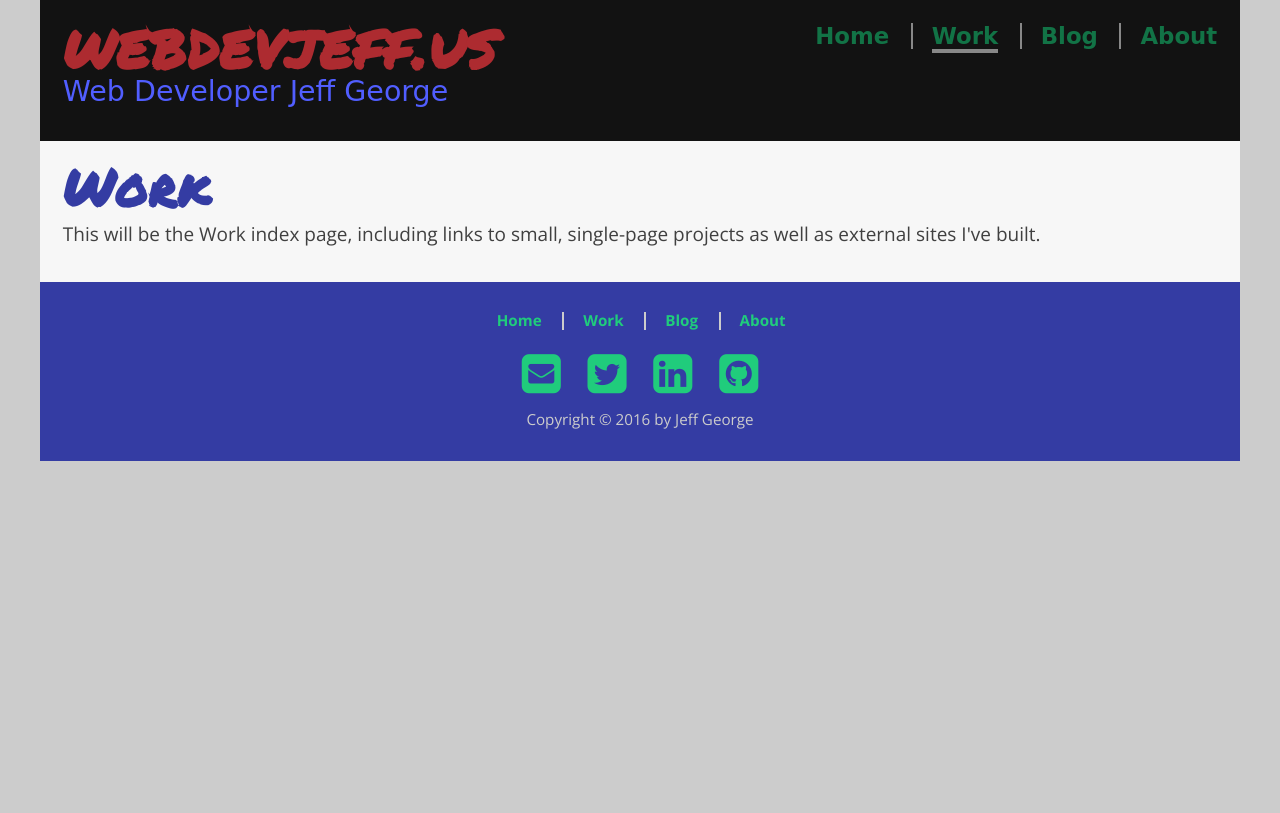
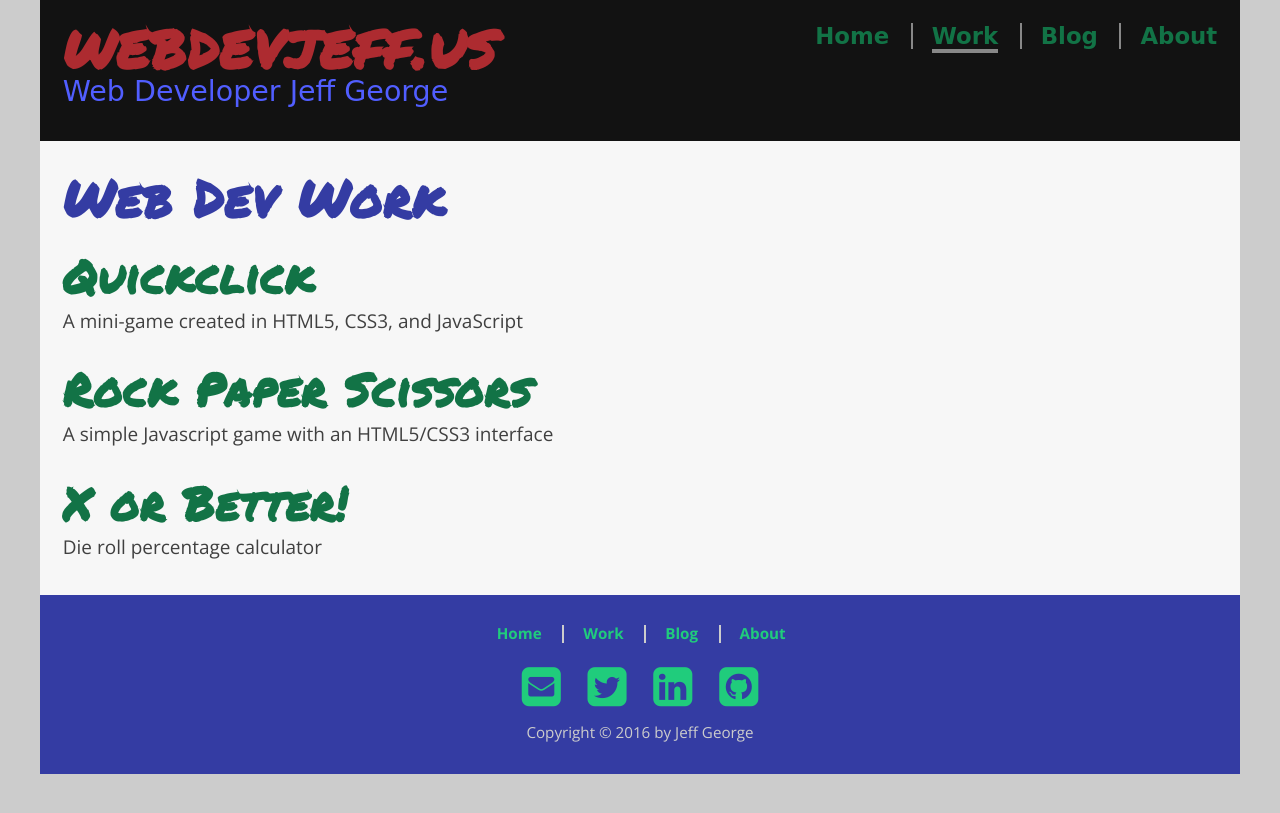
Before and after one commit to webdevjeffus/webdev-new, a Jekyll site: the page built from work/index.html, in a window 1280 px wide. Shown: the top 813 px of the page. Built offline with Jekyll 4.4.1, drawn with Linux system fonts in a browser that asks for light colours; nearby versions of some CDN libraries; some web fonts are replaced.

Commit message:
Add loop over work projects to work/index.html

```diff
--- a/work/index.html
+++ b/work/index.html
@@ -4,8 +4,16 @@ section: work
 ---
 
 <main class="row gtr">
-  <article class="ph-col-12 gtr">
-    <h1>Work</h1>
-    <p>This will be the Work index page, including links to small, single-page projects as well as external sites I've built.</p>
-  </article>
+
+  <header class="row gtr">
+    <h1>Web Dev Work</h1>
+  </header>
+
+  {% for project in site.work %}
+    <div class="gtr">
+      <h2><a href="{{site.url}}{{project.url}}">{{ project.title }}</a></h2>
+      <p>{{ project.subtitle }}</p>
+    </div>
+  {% endfor %}
+
 </main>
```
